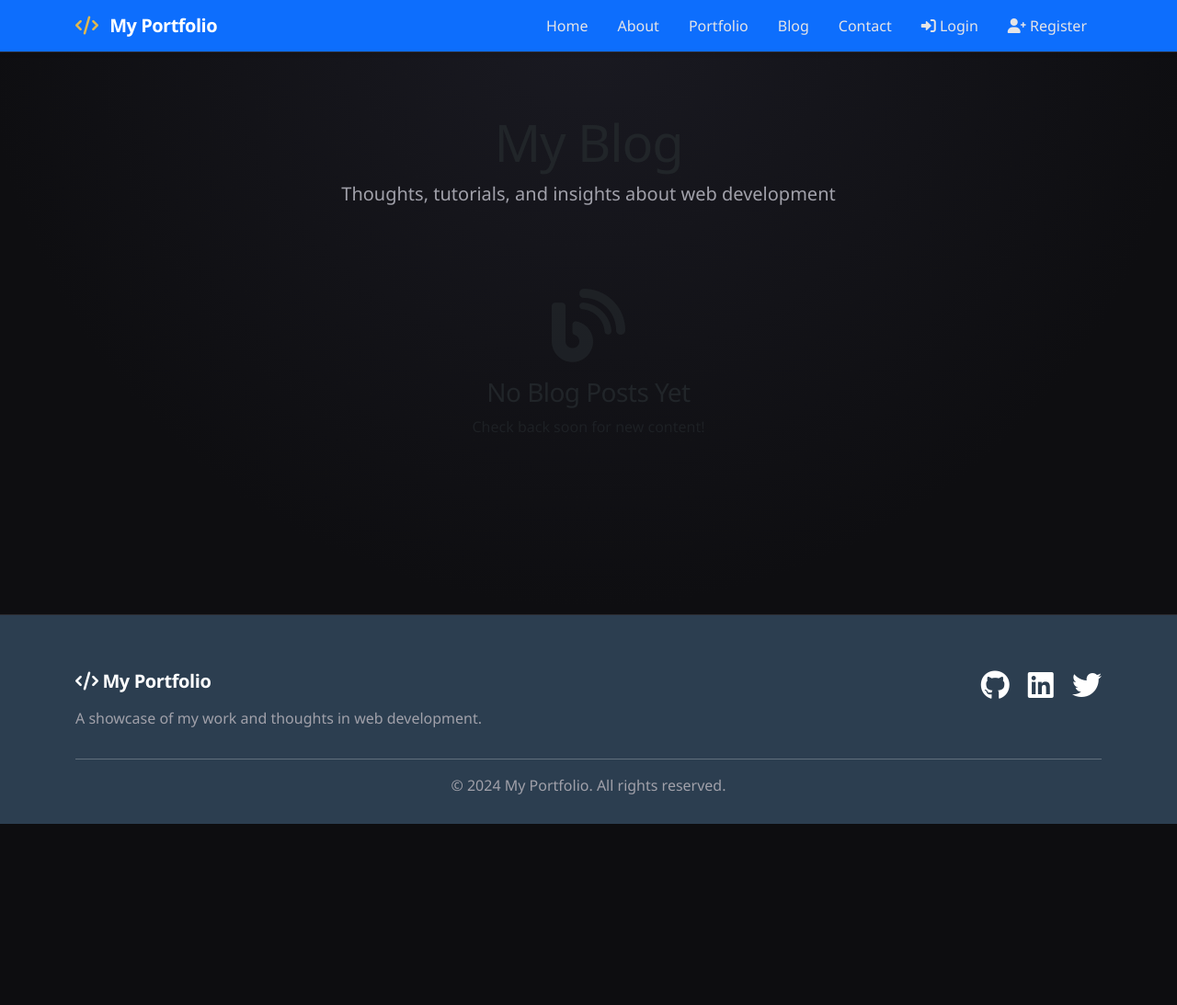
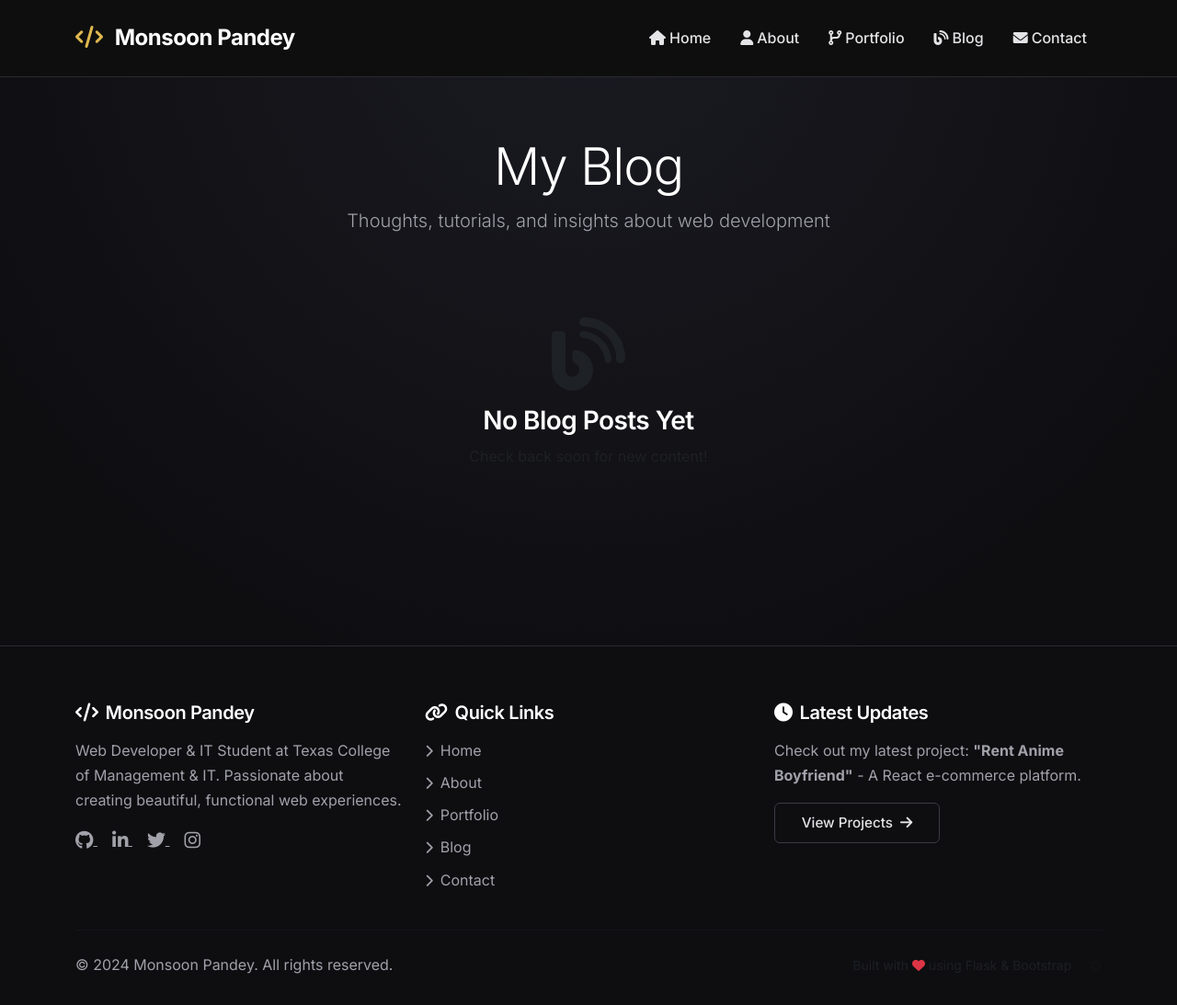
Before and after one commit to Monsoonpandey/portfolio-project, a Flask app: page /blog in a window 1280 px wide. Shown: the whole page at 92% size. Before the commit the page ends 896 px from the top, so only its background shows below. Run offline with Flask 3, Linux system fonts and the light colour scheme.

Commit message:
Navbar's login made invisible to other people

```diff
--- a/app.py
+++ b/app.py
@@ -185,40 +185,47 @@ def init_db():
                 title="Rent Anime Boyfriend",
                 description="An innovative e-commerce platform where users can 'rent' anime boyfriend characters. Features include character profiles, booking system, payment integration, and user reviews. Built with React for dynamic UI and smooth user experience.",
                 technologies="React, HTML5, CSS3, JavaScript, Node.js",
-                image_url="https://via.placeholder.com/600x400/2563eb/ffffff?text=Rent+Anime+Boyfriend",
+                image_url="https://placehold.co/600x400/1a1a1a/e6b8b8?text=Rent+Anime+Boyfriend",
                 github_url="https://github.com/Monsoonpandey/rent-anime-boyfriend",
-                live_url="https://rent-anime-boyfriend.vercel.app"
+                live_url="#"
             ),
             Project(
                 title="Movie Booking System",
                 description="A full-stack movie ticket booking platform with Firebase integration. Users can browse movies, select seats, make bookings, and receive confirmations. Deployed on Vercel for high availability.",
                 technologies="React, Firebase, HTML5, CSS3, JavaScript, Vercel",
-                image_url="https://via.placeholder.com/600x400/0ea5e9/ffffff?text=Movie+Booking+System",
+                image_url="https://placehold.co/600x400/1a1a1a/e6b8b8?text=Movie+Booking+System",
                 github_url="https://github.com/Monsoonpandey/movie-booking-system",
-                live_url="https://movie-booking-system.vercel.app"
+                live_url="#"
             ),
             Project(
                 title="Modern Portfolio Website",
                 description="A sleek, responsive portfolio website built with HTML5, CSS3, and Tailwind CSS. Features include smooth animations, dark mode, project gallery, and contact form. Demonstrates modern frontend development practices.",
                 technologies="HTML5, CSS3, Tailwind CSS, JavaScript",
-                image_url="https://via.placeholder.com/600x400/38bdf8/ffffff?text=Portfolio+Website",
+                image_url="https://placehold.co/600x400/1a1a1a/e6b8b8?text=Portfolio+Website",
                 github_url="https://github.com/Monsoonpandey/tailwind-portfolio",
-                live_url="https://monsoonpandey.vercel.app"
+                live_url="#"
             )
         ]
+
         for project in projects:
             db.session.add(project)
         db.session.commit()
-        print("Sample projects created with Monsoonpandey's projects!")
+        print("✅ Projects created successfully!")
+        print("   • Rent Anime Boyfriend")
+        print("   • Movie Booking System")
+        print("   • Modern Portfolio Website")
 
     if User.query.count() == 0:
         admin = User(username="admin", email="admin@example.com")
         admin.set_password("admin123")
         db.session.add(admin)
         db.session.commit()
-        print("Admin user created! Username: admin, Password: admin123")
+        print("✅ Admin user created!")
+        print("   • Username: admin")
+        print("   • Password: admin123")
 
-    print("Database initialized successfully!")
+    print("✅ Database initialized successfully!")
+    print("🚀 You can now run 'python app.py'")
 
 if __name__ == '__main__':
     with app.app_context():
--- a/templates/base.html
+++ b/templates/base.html
@@ -4,59 +4,28 @@
 <head>
     <meta charset="UTF-8">
     <meta name="viewport" content="width=device-width, initial-scale=1.0">
-    <title>{% block title %}My Portfolio{% endblock %}</title>
-    <!-- Custom CSS -->
-    <link rel="stylesheet" href="{{ url_for('static', filename='css/style.css') }}">
+    <title>{% block title %}Monsoon Pandey - Portfolio{% endblock %}</title>
+
     <!-- Google Fonts -->
-    <link href="https://fonts.googleapis.com/css2?family=Inter:wght@300;400;500;600;700;800&display=swap" rel="stylesheet">
-    <!-- Custom CSS -->
-    <link rel="stylesheet" href="{{ url_for('static', filename='css/style.css') }}">
+    <link href="https://fonts.googleapis.com/css2?family=Inter:wght@300;400;500;600;700;800&display=swap"
+        rel="stylesheet">
 
     <!-- Bootstrap 5 CSS -->
     <link href="https://cdn.jsdelivr.net/npm/bootstrap@5.3.0/dist/css/bootstrap.min.css" rel="stylesheet">
+
     <!-- Font Awesome -->
     <link rel="stylesheet" href="https://cdnjs.cloudflare.com/ajax/libs/font-awesome/6.0.0/css/all.min.css">
+
     <!-- Custom CSS -->
-    <style>
-        body {
-            font-family: 'Segoe UI', Tahoma, Geneva, Verdana, sans-serif;
-            padding-top: 0;
-        }
-
-        .navbar {
-            box-shadow: 0 2px 4px rgba(0, 0, 0, .1);
-        }
-
-        .hero-section {
-            background: linear-gradient(135deg, #667eea 0%, #764ba2 100%);
-            color: white;
-            padding: 100px 0;
-        }
-
-        .card {
-            transition: transform 0.3s;
-            box-shadow: 0 4px 6px rgba(0, 0, 0, .1);
-        }
-
-        .card:hover {
-            transform: translateY(-5px);
-        }
-
-        footer {
-            background: #2c3e50;
-            color: white;
-            padding: 30px 0;
-            margin-top: 50px;
-        }
-    </style>
+    <link rel="stylesheet" href="{{ url_for('static', filename='css/style.css') }}">
 </head>
 
 <body>
-    <!-- Navigation -->
-    <nav class="navbar navbar-expand-lg navbar-dark bg-primary">
+    <!-- Navigation - Clean, Aesthetic Dark Theme -->
+    <nav class="navbar navbar-expand-lg navbar-dark">
         <div class="container">
             <a class="navbar-brand" href="{{ url_for('index') }}">
-                <i class="fas fa-code"></i> My Portfolio
+                <i class="fas fa-code"></i> Monsoon Pandey
             </a>
             <button class="navbar-toggler" type="button" data-bs-toggle="collapse" data-bs-target="#navbarNav">
                 <span class="navbar-toggler-icon"></span>
@@ -64,40 +33,46 @@
             <div class="collapse navbar-collapse" id="navbarNav">
                 <ul class="navbar-nav ms-auto">
                     <li class="nav-item">
-                        <a class="nav-link" href="{{ url_for('index') }}">Home</a>
-                    </li>
-                    <li class="nav-item">
-                        <a class="nav-link" href="{{ url_for('about') }}">About</a>
-                    </li>
-                    <li class="nav-item">
-                        <a class="nav-link" href="{{ url_for('portfolio') }}">Portfolio</a>
-                    </li>
-                    <li class="nav-item">
-                        <a class="nav-link" href="{{ url_for('blog') }}">Blog</a>
-                    </li>
-                    <li class="nav-item">
-                        <a class="nav-link" href="{{ url_for('contact') }}">Contact</a>
-                    </li>
-                    {% if current_user.is_authenticated %}
-                    <li class="nav-item">
-                        <a class="nav-link" href="{{ url_for('dashboard') }}">
-                            <i class="fas fa-tachometer-alt"></i> Dashboard
+                        <a class="nav-link {% if request.endpoint == 'index' %}active{% endif %}"
+                            href="{{ url_for('index') }}">
+                            <i class="fas fa-home me-1"></i>Home
                         </a>
                     </li>
                     <li class="nav-item">
-                        <a class="nav-link" href="{{ url_for('logout') }}">
-                            <i class="fas fa-sign-out-alt"></i> Logout
-                        </a>
-                    </li>
-                    {% else %}
-                    <li class="nav-item">
-                        <a class="nav-link" href="{{ url_for('login') }}">
-                            <i class="fas fa-sign-in-alt"></i> Login
+                        <a class="nav-link {% if request.endpoint == 'about' %}active{% endif %}"
+                            href="{{ url_for('about') }}">
+                            <i class="fas fa-user me-1"></i>About
                         </a>
                     </li>
                     <li class="nav-item">
-                        <a class="nav-link" href="{{ url_for('register') }}">
-                            <i class="fas fa-user-plus"></i> Register
+                        <a class="nav-link {% if request.endpoint == 'portfolio' %}active{% endif %}"
+                            href="{{ url_for('portfolio') }}">
+                            <i class="fas fa-code-branch me-1"></i>Portfolio
+                        </a>
+                    </li>
+                    <li class="nav-item">
+                        <a class="nav-link {% if request.endpoint == 'blog' %}active{% endif %}"
+                            href="{{ url_for('blog') }}">
+                            <i class="fas fa-blog me-1"></i>Blog
+                        </a>
+                    </li>
+                    <li class="nav-item">
+                        <a class="nav-link {% if request.endpoint == 'contact' %}active{% endif %}"
+                            href="{{ url_for('contact') }}">
+                            <i class="fas fa-envelope me-1"></i>Contact
+                        </a>
+                    </li>
+
+                    <!-- Admin Dashboard Link - Only visible when logged in -->
+                    {% if current_user.is_authenticated %}
+                    <li class="nav-item">
+                        <a class="nav-link dashboard-link" href="{{ url_for('dashboard') }}">
+                            <i class="fas fa-tachometer-alt me-1"></i>Admin
+                        </a>
+                    </li>
+                    <li class="nav-item">
+                        <a class="nav-link logout-link" href="{{ url_for('logout') }}">
+                            <i class="fas fa-sign-out-alt me-1"></i>Logout
                         </a>
                     </li>
                     {% endif %}
@@ -111,7 +86,15 @@
         {% with messages = get_flashed_messages(with_categories=true) %}
         {% if messages %}
         {% for category, message in messages %}
-        <div class="alert alert-{{ category if category != 'message' else 'info' }} alert-dismissible fade show">
+        <div
+            class="alert alert-{{ category if category != 'message' else 'info' }} alert-dismissible fade show shadow-sm">
+            <i class="fas
+                            {% if category == 'success' %}fa-check-circle
+                            {% elif category == 'danger' %}fa-exclamation-circle
+                            {% elif category == 'warning' %}fa-exclamation-triangle
+                            {% else %}fa-info-circle
+                            {% endif %} me-2">
+            </i>
             {{ message }}
             <button type="button" class="btn-close" data-bs-dismiss="alert"></button>
         </div>
@@ -125,31 +108,115 @@
         {% block content %}{% endblock %}
     </main>
 
-    <!-- Footer -->
+    <!-- Footer - Clean, Aesthetic Dark Theme -->
     <footer>
         <div class="container">
-            <div class="row">
-                <div class="col-md-6">
-                    <h5><i class="fas fa-code"></i> My Portfolio</h5>
-                    <p>A showcase of my work and thoughts in web development.</p>
+            <div class="row gy-4">
+                <div class="col-lg-4 col-md-6">
+                    <h5><i class="fas fa-code me-2"></i>Monsoon Pandey</h5>
+                    <p class="mb-3">Web Developer & IT Student at Texas College of Management & IT. Passionate about
+                        creating beautiful, functional web experiences.</p>
+                    <div class="social-links">
+                        <a href="https://github.com/Monsoonpandey" target="_blank" class="me-3">
+                            <i class="fab fa-github fa-lg"></i>
+                        </a>
+                        <a href="#" target="_blank" class="me-3">
+                            <i class="fab fa-linkedin-in fa-lg"></i>
+                        </a>
+                        <a href="#" target="_blank" class="me-3">
+                            <i class="fab fa-twitter fa-lg"></i>
+                        </a>
+                        <a href="#" target="_blank">
+                            <i class="fab fa-instagram fa-lg"></i>
+                        </a>
+                    </div>
                 </div>
-                <div class="col-md-6 text-md-end">
-                    <a href="#" class="text-white me-3"><i class="fab fa-github fa-2x"></i></a>
-                    <a href="#" class="text-white me-3"><i class="fab fa-linkedin fa-2x"></i></a>
-                    <a href="#" class="text-white"><i class="fab fa-twitter fa-2x"></i></a>
+                <div class="col-lg-4 col-md-6">
+                    <h5><i class="fas fa-link me-2"></i>Quick Links</h5>
+                    <ul class="list-unstyled">
+                        <li class="mb-2">
+                            <a href="{{ url_for('index') }}" class="text-decoration-none">
+                                <i class="fas fa-chevron-right me-2 small"></i>Home
+                            </a>
+                        </li>
+                        <li class="mb-2">
+                            <a href="{{ url_for('about') }}" class="text-decoration-none">
+                                <i class="fas fa-chevron-right me-2 small"></i>About
+                            </a>
+                        </li>
+                        <li class="mb-2">
+                            <a href="{{ url_for('portfolio') }}" class="text-decoration-none">
+                                <i class="fas fa-chevron-right me-2 small"></i>Portfolio
+                            </a>
+                        </li>
+                        <li class="mb-2">
+                            <a href="{{ url_for('blog') }}" class="text-decoration-none">
+                                <i class="fas fa-chevron-right me-2 small"></i>Blog
+                            </a>
+                        </li>
+                        <li class="mb-2">
+                            <a href="{{ url_for('contact') }}" class="text-decoration-none">
+                                <i class="fas fa-chevron-right me-2 small"></i>Contact
+                            </a>
+                        </li>
+                    </ul>
+                </div>
+                <div class="col-lg-4 col-md-12">
+                    <h5><i class="fas fa-clock me-2"></i>Latest Updates</h5>
+                    <p class="mb-2">Check out my latest project: <strong>"Rent Anime Boyfriend"</strong> - A React
+                        e-commerce platform.</p>
+                    <a href="{{ url_for('portfolio') }}" class="btn btn-outline-primary btn-sm mt-2">
+                        View Projects <i class="fas fa-arrow-right ms-1"></i>
+                    </a>
                 </div>
             </div>
-            <hr class="bg-light">
-            <div class="text-center">
-                <p class="mb-0">&copy; 2024 My Portfolio. All rights reserved.</p>
+
+            <hr class="my-4">
+
+            <div class="row">
+                <div class="col-md-6 text-center text-md-start">
+                    <p class="mb-0">&copy; 2024 Monsoon Pandey. All rights reserved.</p>
+                </div>
+                <div class="col-md-6 text-center text-md-end">
+                    <small class="text-muted">
+                        Built with <i class="fas fa-heart text-danger"></i> using Flask & Bootstrap
+                    </small>
+                    <!-- Secret Admin Login Link - Hidden but accessible -->
+                    <a href="{{ url_for('login') }}" class="ms-3 text-muted" style="opacity: 0.2; font-size: 0.8rem;"
+                        title="Admin Access">
+                        <i class="fas fa-cog"></i>
+                    </a>
+                </div>
             </div>
         </div>
     </footer>
 
-    <!-- Bootstrap JS -->
+    <!-- Bootstrap JS Bundle with Popper -->
     <script src="https://cdn.jsdelivr.net/npm/bootstrap@5.3.0/dist/js/bootstrap.bundle.min.js"></script>
+
     <!-- jQuery -->
     <script src="https://code.jquery.com/jquery-3.6.0.min.js"></script>
+
+    <!-- Custom JavaScript -->
+    <script src="{{ url_for('static', filename='js/main.js') }}"></script>
+
+    <!-- Active Navigation Script -->
+    <script>
+        $(document).ready(function () {
+            // Auto-close alerts after 5 seconds
+            setTimeout(function () {
+                $('.alert').fadeOut('slow');
+            }, 5000);
+
+            // Add active class to current nav item
+            var currentUrl = window.location.pathname;
+            $('.nav-link').each(function () {
+                if ($(this).attr('href') === currentUrl) {
+                    $(this).addClass('active');
+                }
+            });
+        });
+    </script>
 </body>
 
 </html>
```
Also changed, not shown: instance/portfolio.db.
